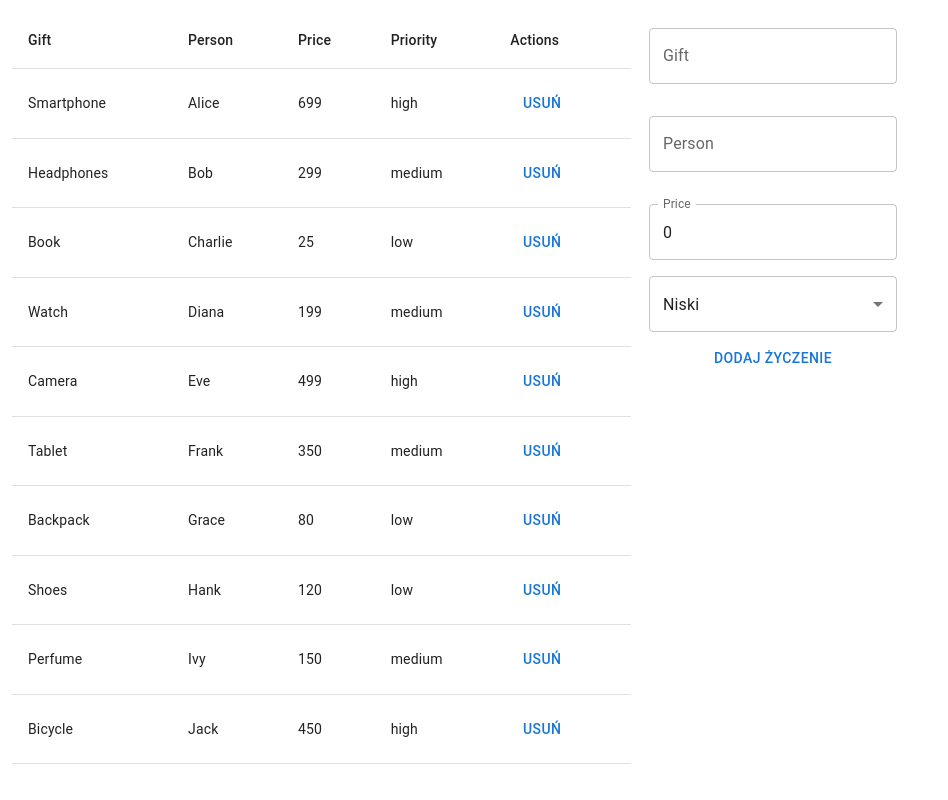
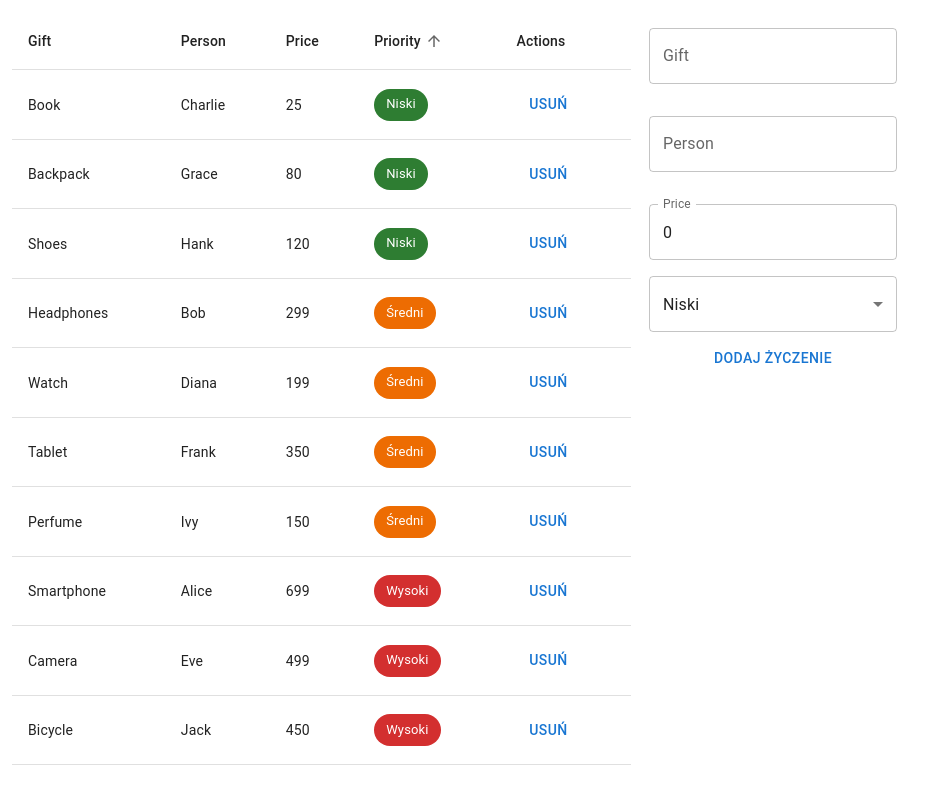
Before and after one commit to RafalKielbasa/code_ninja_2, a React (Vite) app: page / in a window 1280 px wide. Shown: the whole page, without its empty margins (0-948 px from the left). Built offline with nearby package versions, Linux system fonts and the light colour scheme.

Commit message:
priorutety zyczen i sortowanie wg priorytetu

```diff
--- a/src/App.jsx
+++ b/src/App.jsx
@@ -11,16 +11,16 @@ const StyledApp = styled.div`
 `
 
 const gifts = [
-  { id: 1, gift: 'Smartphone', person: 'Alice', price: 699, priority: 'high' },
-  { id: 2, gift: 'Headphones', person: 'Bob', price: 299, priority: 'medium' },
-  { id: 3, gift: 'Book', person: 'Charlie', price: 25, priority: 'low' },
-  { id: 4, gift: 'Watch', person: 'Diana', price: 199, priority: 'medium' },
-  { id: 5, gift: 'Camera', person: 'Eve', price: 499, priority: 'high' },
-  { id: 6, gift: 'Tablet', person: 'Frank', price: 350, priority: 'medium' },
-  { id: 7, gift: 'Backpack', person: 'Grace', price: 80, priority: 'low' },
-  { id: 8, gift: 'Shoes', person: 'Hank', price: 120, priority: 'low' },
-  { id: 9, gift: 'Perfume', person: 'Ivy', price: 150, priority: 'medium' },
-  { id: 10, gift: 'Bicycle', person: 'Jack', price: 450, priority: 'high' },
+  { id: 1, gift: 'Smartphone', person: 'Alice', price: 699, priority: 3 },
+  { id: 2, gift: 'Headphones', person: 'Bob', price: 299, priority: 2 },
+  { id: 3, gift: 'Book', person: 'Charlie', price: 25, priority: 1 },
+  { id: 4, gift: 'Watch', person: 'Diana', price: 199, priority: 2 },
+  { id: 5, gift: 'Camera', person: 'Eve', price: 499, priority: 3 },
+  { id: 6, gift: 'Tablet', person: 'Frank', price: 350, priority: 2 },
+  { id: 7, gift: 'Backpack', person: 'Grace', price: 80, priority: 1 },
+  { id: 8, gift: 'Shoes', person: 'Hank', price: 120, priority: 1 },
+  { id: 9, gift: 'Perfume', person: 'Ivy', price: 150, priority: 2 },
+  { id: 10, gift: 'Bicycle', person: 'Jack', price: 450, priority: 3 },
 ]
 
 function App() {
--- a/src/components/GiftsTableRow.jsx
+++ b/src/components/GiftsTableRow.jsx
@@ -1,16 +1,31 @@
 import TableRow from "@mui/material/TableRow";
 import TableCell from "@mui/material/TableCell";
 import Button from "@mui/material/Button";
+import Chip from '@mui/material/Chip';
 
 export const GiftsTableRow = ({ gift, giftIndex, removeGift }) => {
   const giftArray = Object.entries(gift)
     .filter(([key]) => key !== "id")
-    .map(([_, value]) => value);
+    .map(([, value]) => value);
+
+  const convertToString = (index, value) => {
+    if (index != 3) return value;
+    switch (value) {
+      case 1:
+        return <Chip label="Niski" color="success" />;
+      case 2:
+        return <Chip label="Średni" color="warning" />;
+      case 3:
+        return <Chip label="Wysoki" color="error" />;
+      default:
+        return <Chip label="Niski" color="success" />;
+    }
+  };
 
   return (
     <TableRow>
-      {giftArray?.map((item) => (
-        <TableCell key={`${item}-${giftIndex}`}>{item}</TableCell>
+      {giftArray?.map((item, index) => (
+        <TableCell key={`${item}-${giftIndex}`}>{convertToString(index, item)}</TableCell>
       ))}
       <TableCell>
         <Button onClick={() => removeGift(gift.id)}>Usuń</Button>
--- a/src/components/WishForm.jsx
+++ b/src/components/WishForm.jsx
@@ -21,7 +21,7 @@ export const WishForm = ({ setGiftList }) => {
   const [gift, setGift] = useState('')
   const [person, setPerson] = useState('')
   const [price, setPrice] = useState(0)
-  const [priority, setPriority] = useState('low')
+  const [priority, setPriority] = useState(1)
 
   const handleSubmit = (event) => {
     event.preventDefault()
@@ -34,7 +34,7 @@ export const WishForm = ({ setGiftList }) => {
     setGift('')
     setPerson('')
     setPrice(0)
-    setPriority('low')
+    setPriority(1)
   }
   return (
     <StyledWishForm>
@@ -69,9 +69,9 @@ export const WishForm = ({ setGiftList }) => {
             value={priority}
             onChange={(e) => setPriority(e.target.value)}
           >
-            <MenuItem value='low'>Niski</MenuItem>
-            <MenuItem value='medium'>Średni</MenuItem>
-            <MenuItem value='high'>Wysoki</MenuItem>
+            <MenuItem value={1}>Niski</MenuItem>
+            <MenuItem value={2}>Średni</MenuItem>
+            <MenuItem value={3}>Wysoki</MenuItem>
           </Select>
           <Button type='submit' variant='text'>
             Dodaj życzenie
--- a/src/components/WishList.jsx
+++ b/src/components/WishList.jsx
@@ -1,8 +1,10 @@
+import { useState } from "react";
 import Table from "@mui/material/Table";
 import TableBody from "@mui/material/TableBody";
 import TableCell from "@mui/material/TableCell";
 import TableHead from "@mui/material/TableHead";
 import TableRow from "@mui/material/TableRow";
+import TableSortLabel from "@mui/material/TableSortLabel";
 import { GiftsTableRow } from "./GiftsTableRow";
 import styled from "styled-components";
 
@@ -13,6 +15,23 @@ const StyledWishList = styled.div`
 `;
 
 export const WishList = ({ gifts = [], removeGift }) => {
+  const [priority, setPriority] = useState("asc");
+
+  const sortPriority = () => {
+    if (priority === "asc") {
+      setPriority("desc");
+    } else {
+      setPriority("asc");
+    }
+  };
+
+  const sortedGifts = [...gifts].sort(( {priority:firstPriority},{priority:secondPriority}) => {
+    if (priority === "asc") return firstPriority-secondPriority
+    return secondPriority-firstPriority;
+  }
+
+  )
+
   return (
     <StyledWishList>
       <Table>
@@ -21,12 +40,16 @@ export const WishList = ({ gifts = [], removeGift }) => {
             <TableCell>Gift</TableCell>
             <TableCell>Person</TableCell>
             <TableCell>Price</TableCell>
-            <TableCell>Priority</TableCell>
+            <TableCell>
+              <TableSortLabel active direction={priority} onClick={sortPriority}>
+                Priority
+              </TableSortLabel>
+            </TableCell>
             <TableCell>Actions</TableCell>
           </TableRow>
         </TableHead>
         <TableBody>
-          {gifts?.map((gift, index) => (
+          {sortedGifts?.map((gift, index) => (
             <GiftsTableRow
               key={index}
               gift={gift}
```
